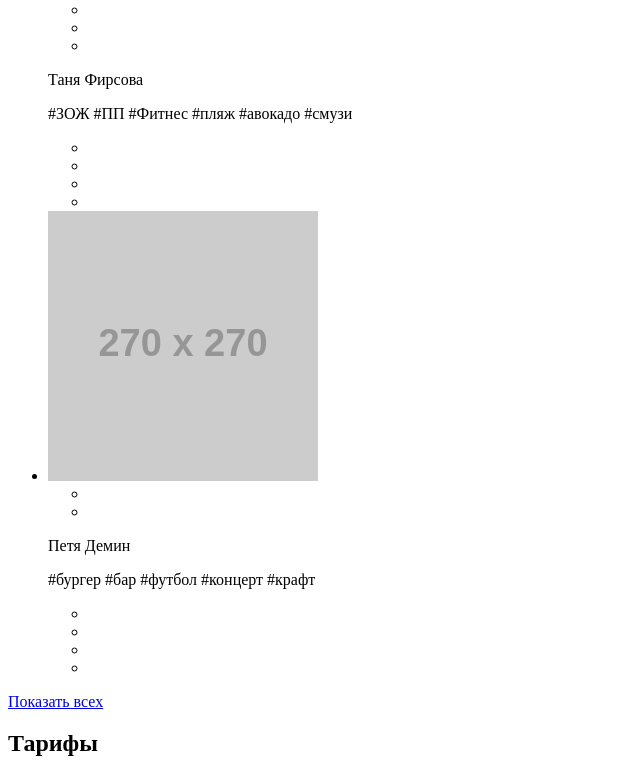
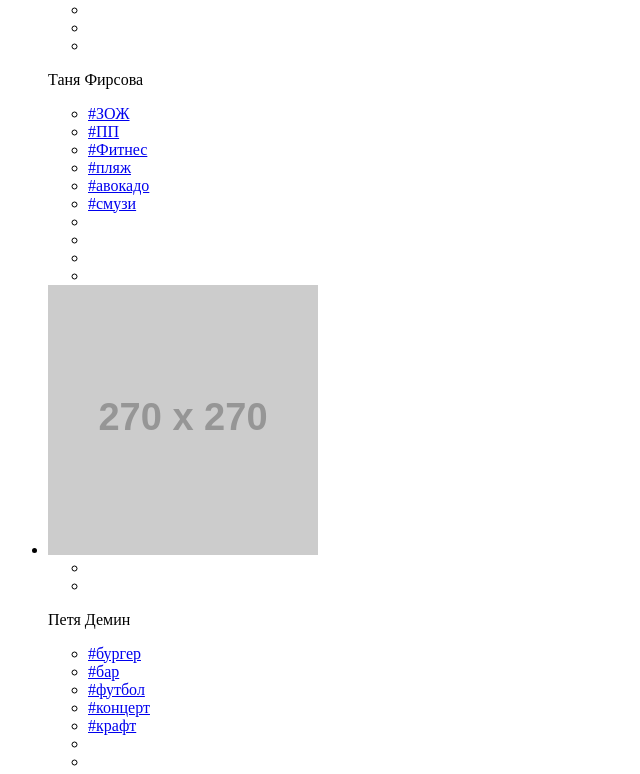
Before and after one commit to aibrohim/pognali, a website: page source/index.html in a window 1280 px wide. Shown: the part 1918-2692 px from the top of the page, without its empty margins (0-640 px from the left). Drawn offline with Linux system fonts and the light colour scheme; placeholder pictures from the web are drawn by us.

Commit message:
Добавлены хэштэги с ссылками

```diff
--- a/source/index.html
+++ b/source/index.html
@@ -146,7 +146,14 @@
               <li class="flags-list__item flag"></li>
             </ul>
             <p class="companions__name">Таня Фирсова</p>
-            <p class="companions__hashs">#ЗОЖ #ПП #Фитнес #пляж #авокадо #смузи</p>
+            <ul class="companions__hashs hashs-list">
+              <li class="hashs__item"><a href="#">#ЗОЖ</a></li>
+              <li class="hashs__item"><a href="#">#ПП</a></li>
+              <li class="hashs__item"><a href="#">#Фитнес</a></li>
+              <li class="hashs__item"><a href="#">#пляж</a></li>
+              <li class="hashs__item"><a href="#">#авокадо</a></li>
+              <li class="hashs__item"><a href="#">#смузи</a></li>
+            </ul>
             <ul class="companions__aspects aspects-list">
               <li class="aspect-list__item aspect-list__item--active"></li>
               <li class="aspect-list__item"></li>
@@ -161,7 +168,13 @@
               <li class="flags-list__item flag"></li>
             </ul>
             <p class="companions__name">Петя Демин</p>
-            <p class="companions__hashs">#бургер #бар #футбол #концерт #крафт</p>
+            <ul class="companions__hashs hashs-list">
+              <li class="hashs__item"><a href="#">#бургер</a></li>
+              <li class="hashs__item"><a href="#">#бар</a></li>
+              <li class="hashs__item"><a href="#">#футбол</a></li>
+              <li class="hashs__item"><a href="#">#концерт</a></li>
+              <li class="hashs__item"><a href="#">#крафт</a></li>
+            </ul>
             <ul class="companions__aspects aspects-list">
               <li class="aspect-list__item aspect-list__item--active"></li>
               <li class="aspect-list__item aspect-list__item--active"></li>
```
